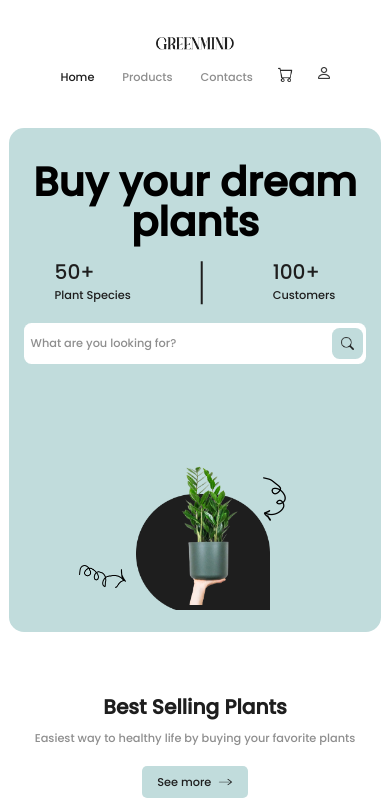
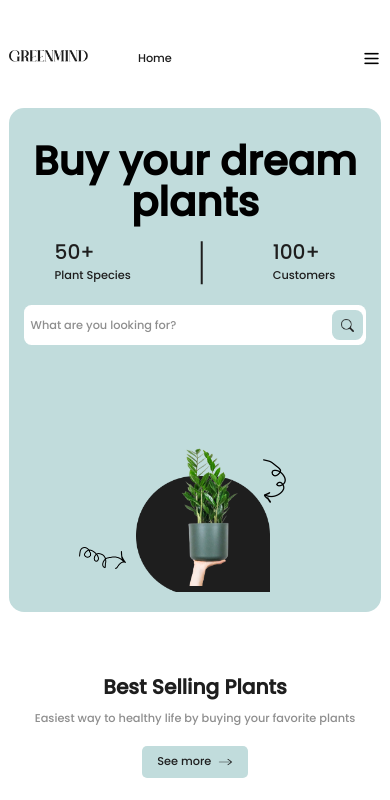
Before and after one commit to Joshva-D-2002/Assignment_3_HTML_CSS, a plain HTML site: page Assignment_3/index.html in a window 390 px wide. Shown: the top 800 px of the page. Drawn offline with Linux system fonts and the light colour scheme.

Commit message:
changes for responsive web page

```diff
--- a/Assignment_3/css/style.css
+++ b/Assignment_3/css/style.css
@@ -32,6 +32,9 @@ nav {
   padding: 44px 0px;
   gap: 10%;
   align-items: center;
+}
+nav > img{
+  display: none;
 }
 nav .logo {
   height: 20px;
@@ -597,7 +600,7 @@ footer .copyright {
 }
 @media screen and (max-width: 800px) {
   body {
-    zoom: 0.50;
+    zoom: 0.51;
   }
 }
 
@@ -606,7 +609,7 @@ footer .copyright {
     zoom: 1;
   }
   .full-container {
-    min-width: 100vw;
+    min-width: 320px;
     min-height: auto;
   }
   .top-container{
@@ -623,7 +626,7 @@ footer .copyright {
     height: 800px;
   }
   .content-1 .left-section {
-    gap: 30px;
+    gap: 33px;
     float: none;
     height: auto;
     width: 100%;
@@ -699,7 +702,7 @@ footer .copyright {
     flex-direction: column;
     align-items: center;
     justify-content: center;
-    gap: 0px;
+    gap: 10px;
   }
   .category-main .content{
     margin: auto;
@@ -729,7 +732,7 @@ footer .copyright {
   footer {
     height: auto;
     width: 100%;
-    padding: 15px;
+    padding: 10px;
   }
   footer section {
     flex-direction: column;
@@ -791,6 +794,25 @@ footer .copyright {
   }
 }
 @media screen and (max-width:451px) {
+  nav {
+    align-items: center;
+    justify-content: space-between;
+    flex-direction: row;
+  }
+  .nav-links .nav-1 li a{
+    display: none;
+  }
+  .nav-links .nav-2 {
+    display: none;
+  }
+  .nav-links .nav-1 .f-c a:first-child{
+    display: inline-block;
+  }
+  nav > img{
+    display: inline-block;
+    width: 30px;
+    height: 30px;
+  }
   .content-1 .right-section .arrow-container1 {
     top: 320px;
     left: -40%;
--- a/Assignment_3/index.html
+++ b/Assignment_3/index.html
@@ -43,6 +43,7 @@
                     </ul>
                   </ul>
             </div>
+            <img src="images/menu1.png" alt="menus image">
         </nav>
       </header>
       <main class="content-1">
```
Also changed, not shown: Assignment_3/images/menu1.png (added).
